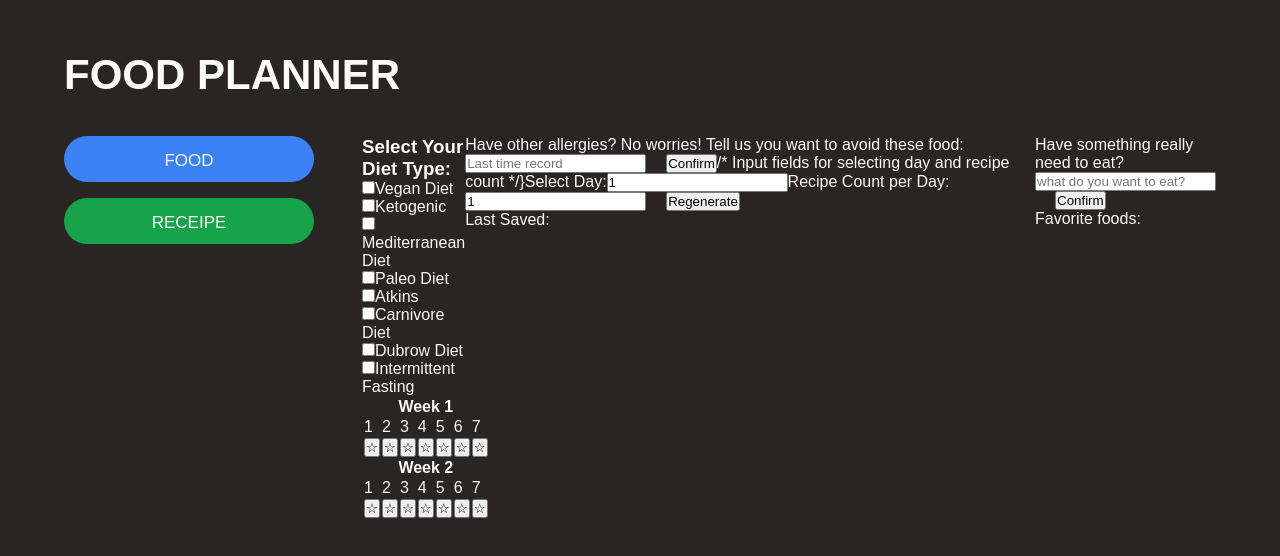
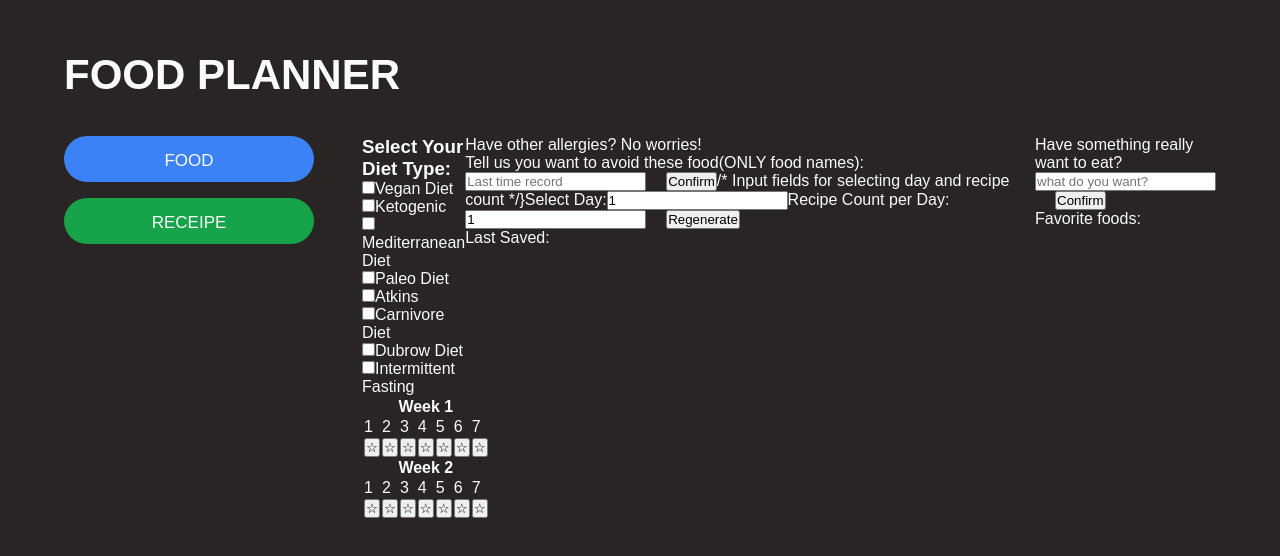
Before and after one commit to VivianRMS/Snap-Meal, a React (Create React App) app: page / in a window 1280 px wide. Both pictures are taken after a click on the button "RECEIPE". Shown: the top 556 px of the page. Built offline with nearby package versions, Linux system fonts and the light colour scheme.

Commit message:
update format

```diff
--- a/src/components/Homepage.js
+++ b/src/components/Homepage.js
@@ -197,8 +197,8 @@ const Home = () => {
               <DietFilters diets={diets} onDietChange={handleDietChange} />
               <div>
                 <p>
-                  Have other allergies? No worries! Tell us you want to avoid
-                  these food:
+                  Have other allergies? No worries!
+                  <p>Tell us you want to avoid these food(ONLY food names):</p>
                 </p>
                 <input
                   placeholder="Last time record"
@@ -210,7 +210,7 @@ const Home = () => {
                 >
                   Confirm
                 </button>
-                 /* Input fields for selecting day and recipe count */}
+                /* Input fields for selecting day and recipe count */}
                 <label htmlFor="day">Select Day:</label>
                 <input
                   type="number"
@@ -225,15 +225,18 @@ const Home = () => {
                   value={recipeCount}
                   onChange={(e) => setRecipeCount(parseInt(e.target.value))}
                 />
-                  <button style={{ marginLeft: "20px" }} onClick={() => handleClick2()}>
-                    Regenerate
-                  </button>
+                <button
+                  style={{ marginLeft: "20px" }}
+                  onClick={() => handleClick2()}
+                >
+                  Regenerate
+                </button>
                 <p>Last Saved: {allergies}</p>
               </div>
               <div>
-                <p>Have something really need to eat?</p>
+                <p>Have something really want to eat?</p>
                 <input
-                  placeholder="what do you want to eat?"
+                  placeholder="what do you want?"
                   onChange={(e) => handleChangeSearch(e)}
                 />
                 <button
```
